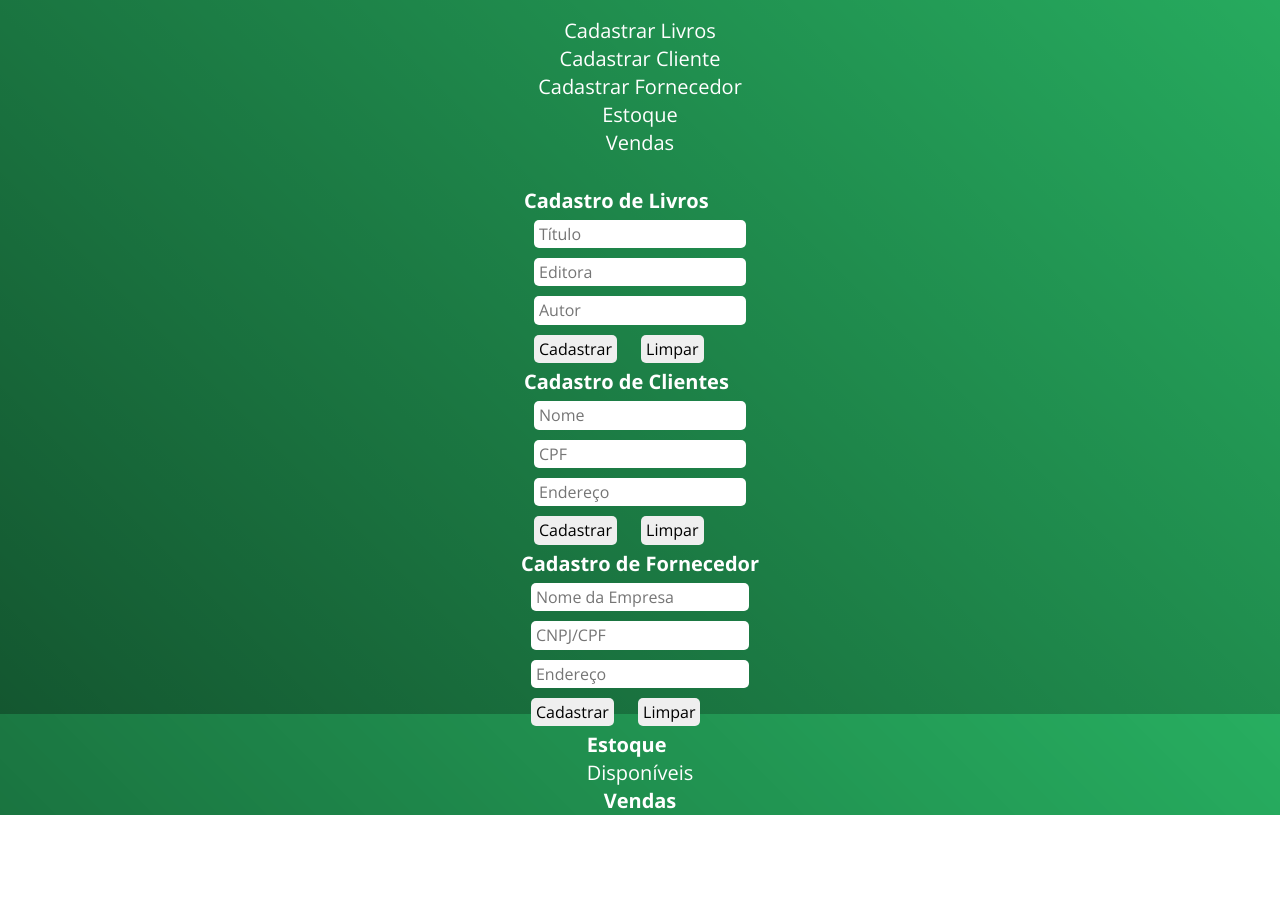
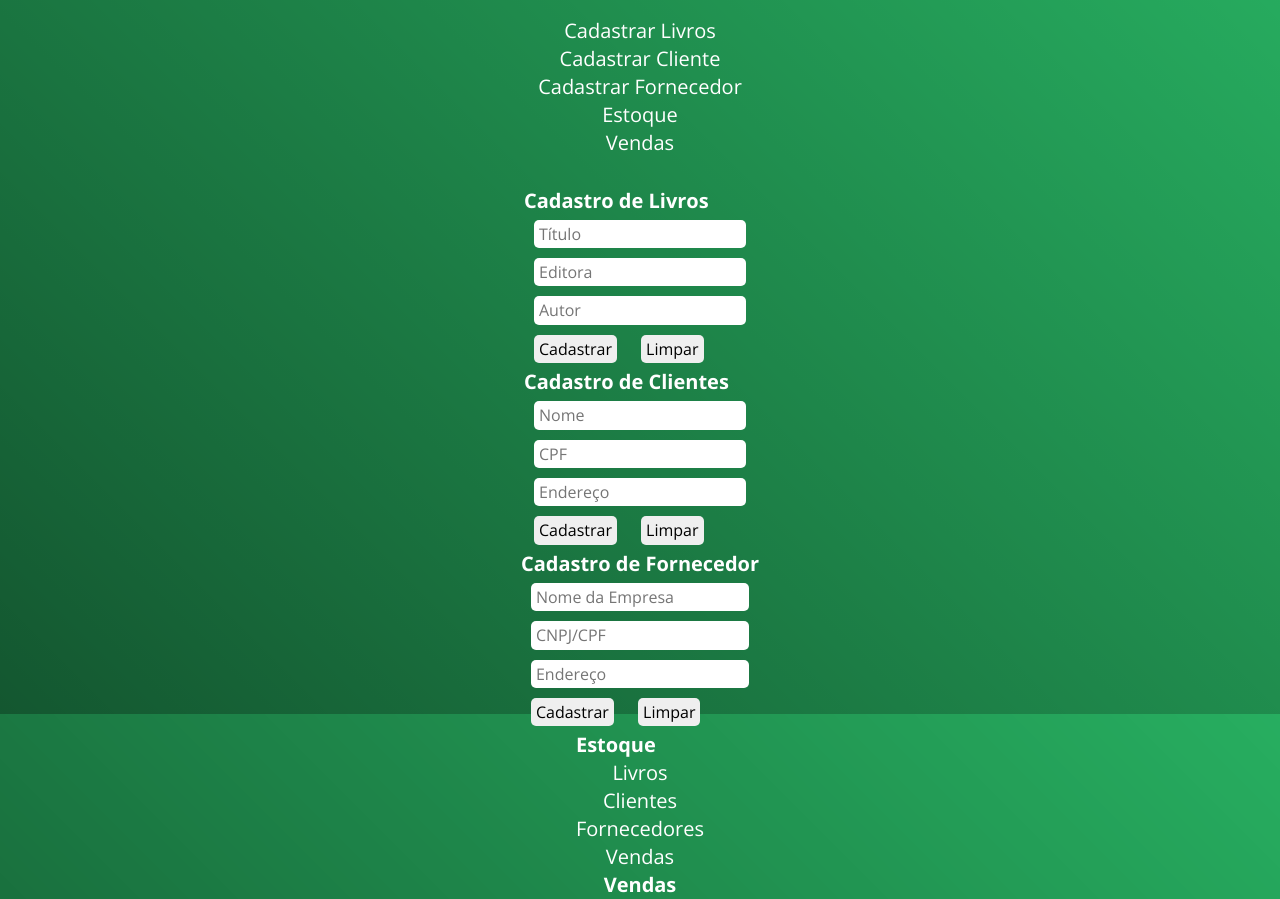
Before and after one commit to silvavini9/Sig-s-Sebo, a plain HTML site: page index.html in a window 1280 px wide. Shown: the part 86-985 px from the top of the page. Before the commit the page ends 901 px from the top, so only its background shows below. Drawn offline with nearby package versions, Linux system fonts and the light colour scheme.

Commit message:
Fundo corrigido e adicionada estruturação padrão 'root' para implementação js.

```diff
--- a/css/main.css
+++ b/css/main.css
@@ -106,7 +106,8 @@ body, html{
     height: 100%;
     background:
     linear-gradient( 45deg, rgba(0,0,0,0.5) 0%, rgba(0,0,0,0) 100%),
-    linear-gradient( 45deg, rgba(39, 174, 96,1.0) 0%, rgba(39, 174, 96,1.0) 100%);
+    rgba(39, 174, 96,1.0);
+    background-attachment: fixed;
 }
 
 header{
--- a/index.html
+++ b/index.html
@@ -70,12 +70,27 @@
           </div>
         </form>
       </section>
+
       <section id="stock_section">
         <h2>Estoque</h2>
-        <div>
-          <h3>Disponíveis</h3>
-        </div>
-
+          <ul>
+            <li>
+              <h3>Livros</h2>
+              <div id="stock_livros"></div>
+            </li>
+            <li>
+                <h3>Clientes</h2>
+                <div id="stock_clientes"></div>
+            </li>
+            <li>
+                <h3>Fornecedores</h2>
+                <div id="stock_fornecedores"></div>
+            </li>
+            <li>
+                <h3>Vendas</h2>
+                <div id="stock_vendas"></div>
+            </li>
+          </ul>
       </section>
       <section id="seller_section">
         <h2>Vendas</h2>
```
